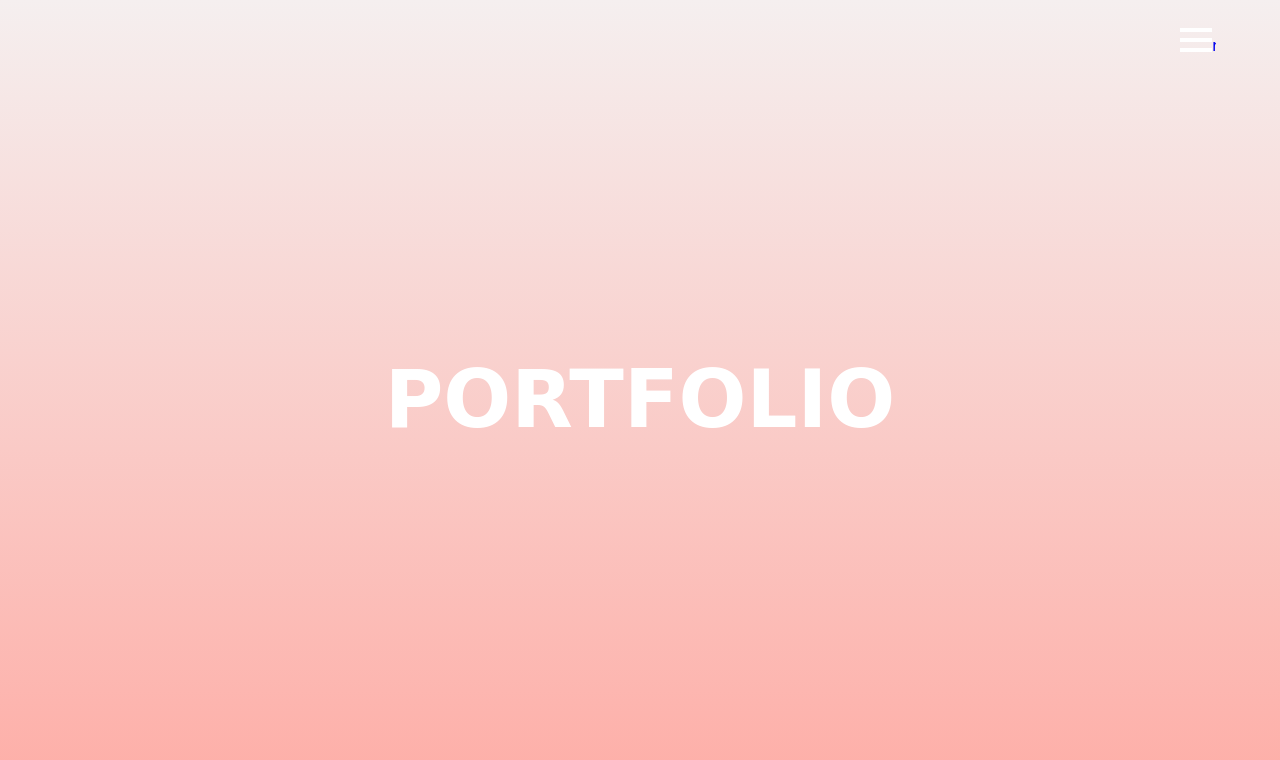
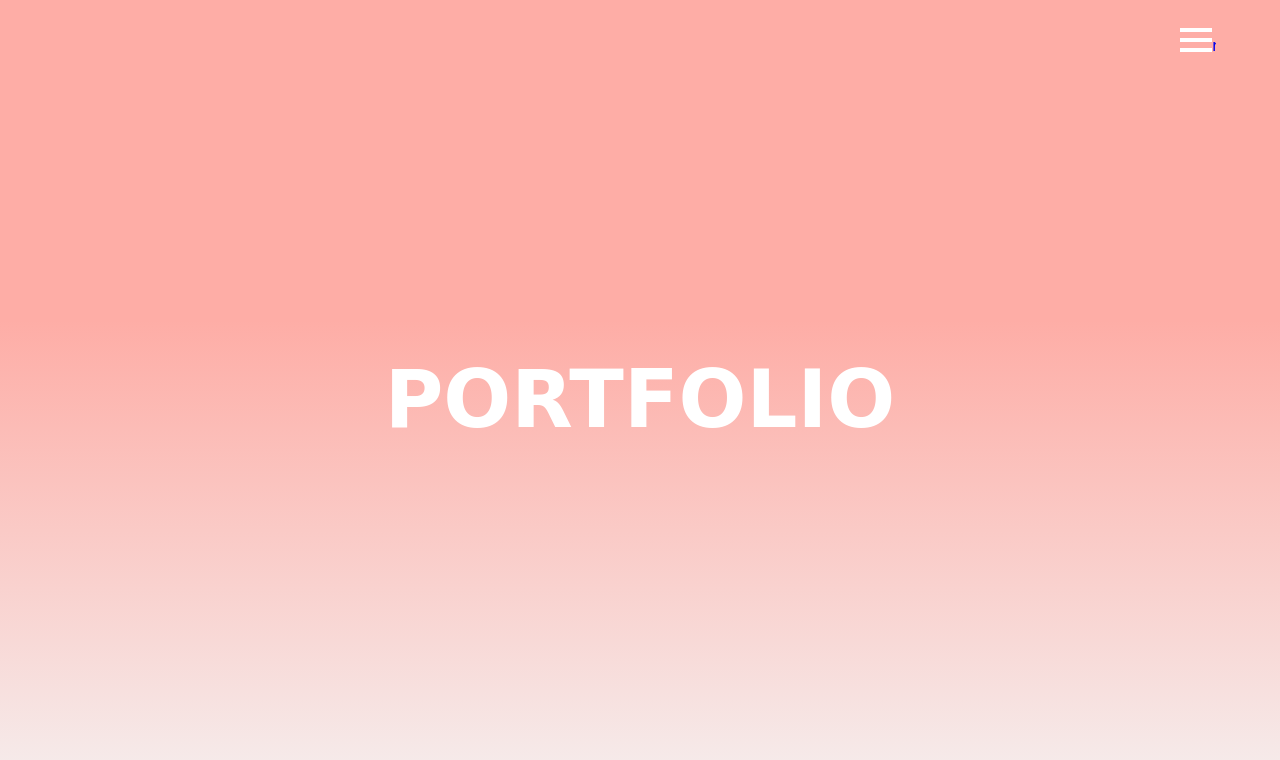
Before and after one commit to vnfmsdkdl36/portfolio, a plain HTML site: page index.html in a window 1280 px wide. Drawn offline with nearby package versions, Linux system fonts and the light colour scheme; a web font is replaced by a local one.

Commit message:
Update style.css

```diff
--- a/css/style.css
+++ b/css/style.css
@@ -304,7 +304,7 @@ body, html {
  }
  #intro{
    /* display: block; */
-   background-image: linear-gradient(to top, #feada6 0%, #f5efef 100%);
+   background-image: linear-gradient(to bottom, #feada6 40%, #f5efef 100%);
    background-size: cover;
    overflow: hidden;
  }
```
